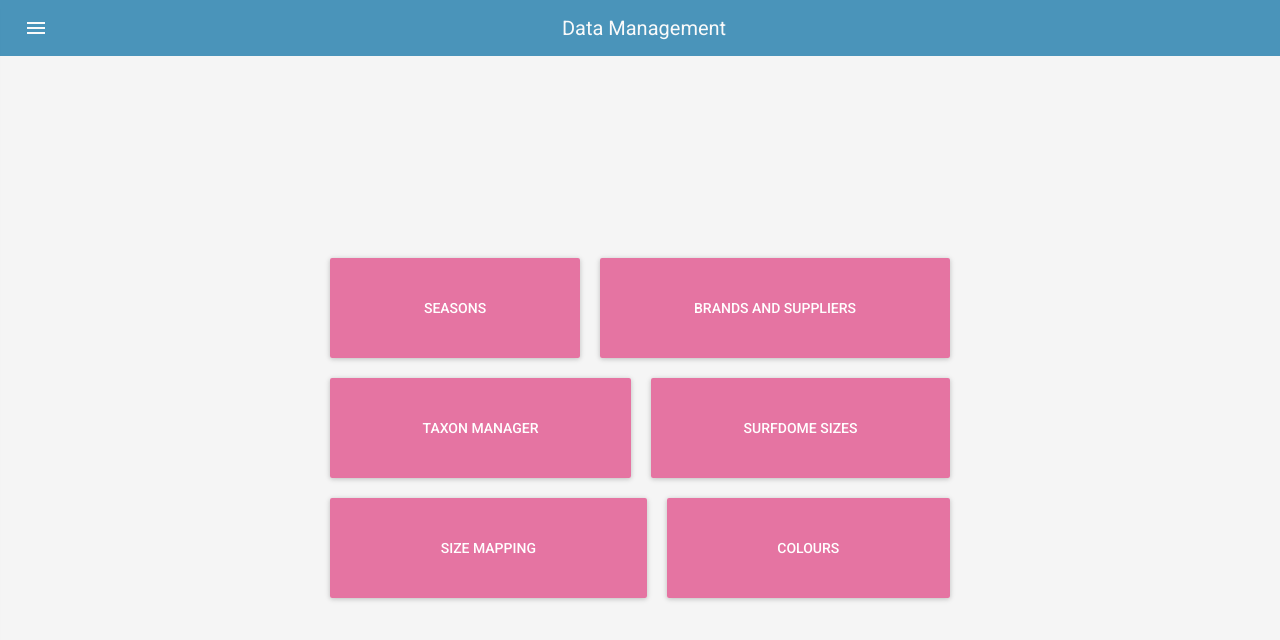
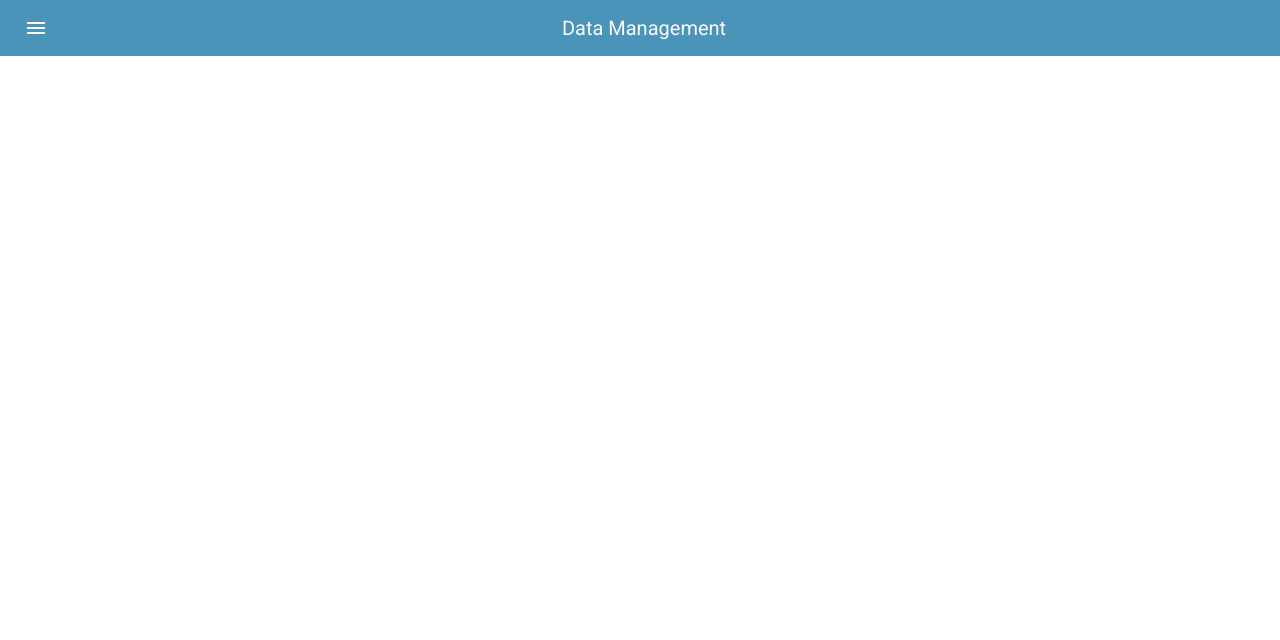
Before and after one commit to Adzz/playing_with_react, a React app: page / in a window 1280 px wide. Shown: the top 640 px of the page. Built offline with nearby package versions, Linux system fonts and the light colour scheme; what react-tap-event-plugin would draw is missing.

Commit message:
routing fixed for data management section

```diff
--- a/src/App.jsx
+++ b/src/App.jsx
@@ -8,12 +8,11 @@ const App = () => (
   <BrowserRouter>
     <div>
       <Navbar />
-      <BrowserRouter basename="/data_management" >
-        <Route
-          path="/"
-          component={DataManagementHome}
-        />
-      </BrowserRouter>
+      <Route
+        path="/data_management"
+        exactly
+        component={DataManagementHome}
+      />
     </div>
   </BrowserRouter>
 );
--- a/src/components/navigation/tiledButtons/TiledButtons.jsx
+++ b/src/components/navigation/tiledButtons/TiledButtons.jsx
@@ -1,4 +1,5 @@
 import React, { Component } from 'react';
+import PropTypes from 'prop-types';
 import Radium from 'radium';
 import { Link } from 'react-router-dom';
 import RaisedButton from 'material-ui/RaisedButton';
@@ -52,7 +53,7 @@ export class TiledButtons extends Component {
             label={button.title}
             style={styles.button}
             secondary
-            containerElement={<Link to={`/${button.linkTo}`} style={styles.link} />}
+            containerElement={<Link to={`${this.props.basePath.url}/${button.linkTo}`} style={styles.link} />}
           />
         ))}
       </div>
@@ -60,4 +61,13 @@ export class TiledButtons extends Component {
   }
 }
 
+TiledButtons.propTypes = {
+  basePath: PropTypes.shape({
+    path: PropTypes.string,
+    url: PropTypes.string,
+    isExact: PropTypes.bool,
+    params: PropTypes.object,
+  }).isRequired,
+};
+
 export default Radium(TiledButtons);
--- a/src/pages/dataManagement/DataManagementHome.jsx
+++ b/src/pages/dataManagement/DataManagementHome.jsx
@@ -1,4 +1,5 @@
 import React from 'react';
+import PropTypes from 'prop-types';
 import Radium from 'radium';
 import TiledButtons from '../../components/navigation/tiledButtons/TiledButtons';
 
@@ -12,11 +13,20 @@ const styles = {
   },
 };
 
-
-const DataManagementHome = () => (
+const DataManagementHome = ({ match }) => (
   <div style={styles.container} >
-    <TiledButtons />
+    <TiledButtons basePath={match} />
   </div>
 );
 
+DataManagementHome.propTypes = {
+  match: PropTypes.shape({
+    path: PropTypes.string,
+    url: PropTypes.string,
+    isExact: PropTypes.bool,
+    params: PropTypes.object,
+  }).isRequired,
+};
+
+
 export default Radium(DataManagementHome);
```
Also changed, not shown: src/pages/orderCreation/OrderCreationHome.jsx (added, +8 -0 lines).
